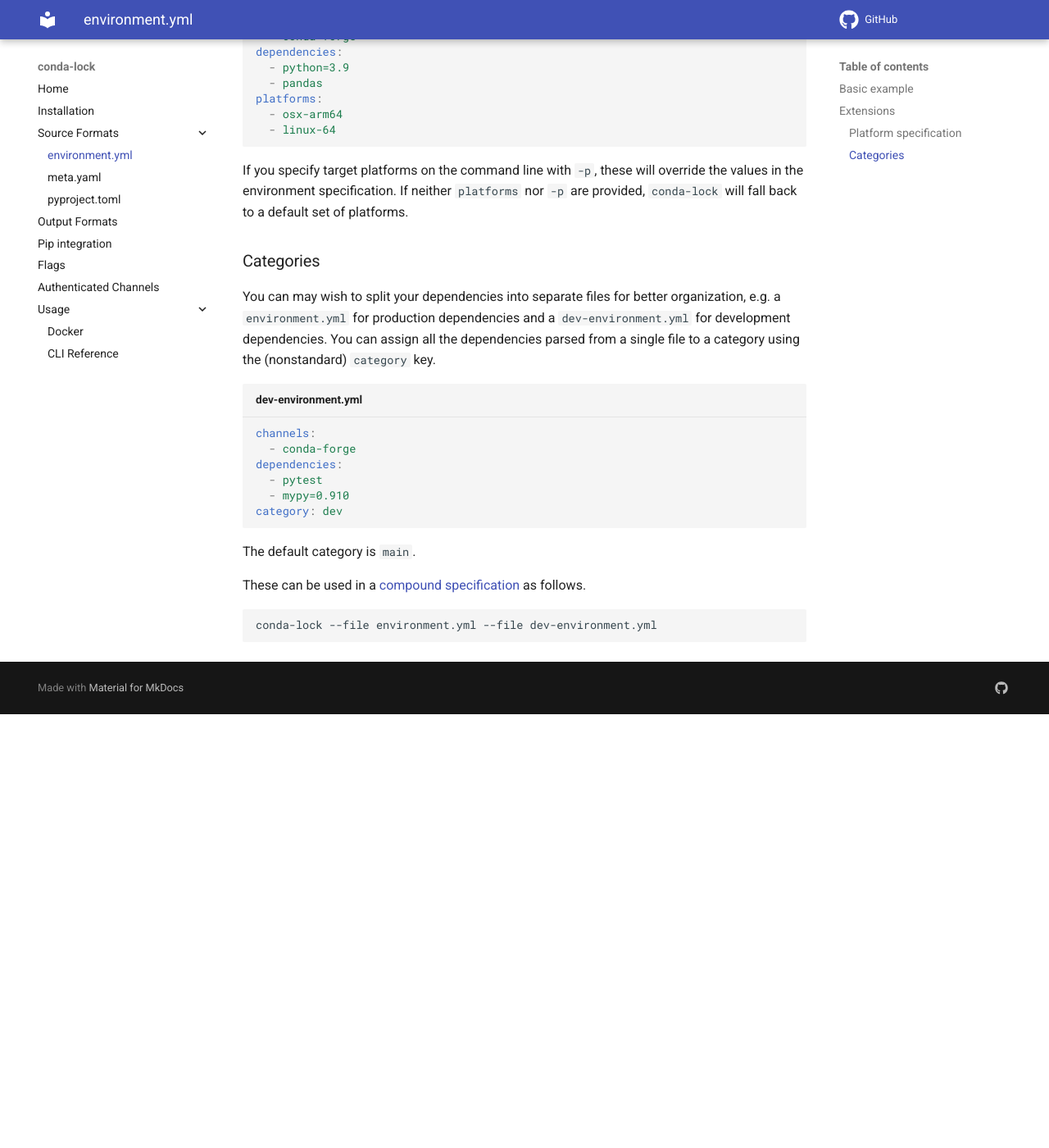
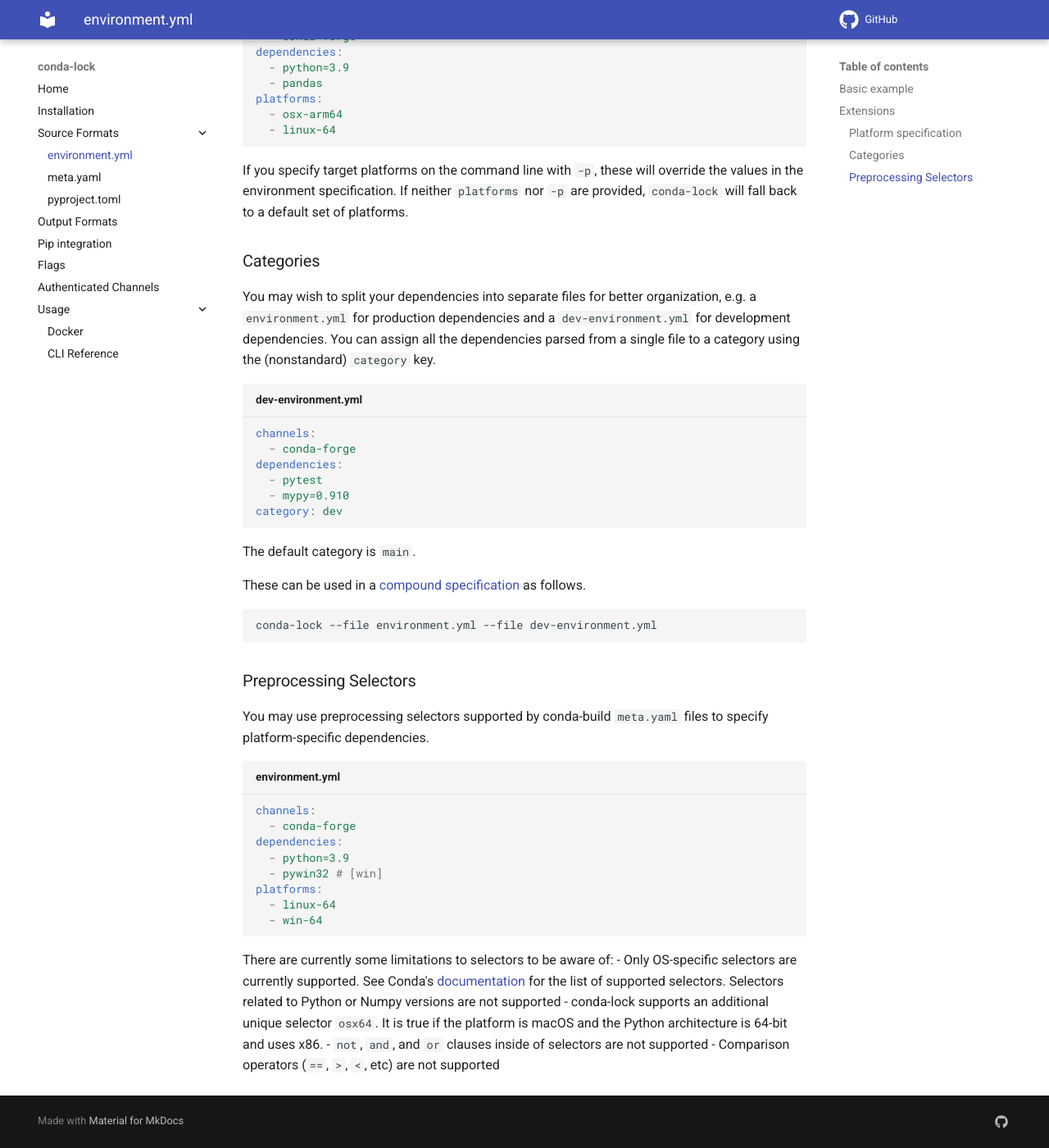
Before and after one commit to conda/conda-lock, an MkDocs documentation site: the page built from docs/src_environment_yml.md, in a window 1280 px wide and 1400 px high, scrolled down 843 px. Shown: the whole window at 82% size. Built offline with MkDocs 1.6.1 and Material for MkDocs 9.7.7, drawn with Linux system fonts in a browser that asks for light colours; comment, search, counter and statistics services are not loaded; before the commit the page ends 1714 px from its top, so only the background shows below that.

Commit message:
Add Docs and Test File

````diff
--- a/docs/src_environment_yml.md
+++ b/docs/src_environment_yml.md
@@ -39,7 +39,7 @@
 
 ### Categories
 
-You can may wish to split your dependencies into separate files for better
+You may wish to split your dependencies into separate files for better
 organization, e.g. a `environment.yml` for production dependencies and a
 `dev-environment.yml` for development dependencies. You can assign all the
 dependencies parsed from a single file to a category using the (nonstandard)
@@ -62,4 +62,27 @@
 conda-lock --file environment.yml --file dev-environment.yml
 ```
 
+### Preprocessing Selectors
+
+You may use preprocessing selectors supported by conda-build `meta.yaml` files to specify platform-specific dependencies.
+
+```{.yaml title="environment.yml"}
+channels:
+  - conda-forge
+dependencies:
+  - python=3.9
+  - pywin32 # [win]
+platforms:
+  - linux-64
+  - win-64
+```
+
+There are currently some limitations to selectors to be aware of:
+- Only OS-specific selectors are currently supported. See Conda's [documentation][selectors] for the list of supported selectors. Selectors related to Python or Numpy versions are not supported
+- conda-lock supports an additional unique selector `osx64`. It is true if the platform is macOS and the Python architecture is 64-bit and uses x86.
+- `not`, `and`, and `or` clauses inside of selectors are not supported
+- Comparison operators (`==`, `>`, `<`, etc) are not supported
+
+
 [envyaml]: https://docs.conda.io/projects/conda/en/latest/user-guide/tasks/manage-environments.html#create-env-file-manually
+[selectors]: https://docs.conda.io/projects/conda-build/en/latest/resources/define-metadata.html#preprocessing-selectors
````
Also changed, not shown: docs/src_meta_yaml.md (+9 -0 lines), 1 other file.
